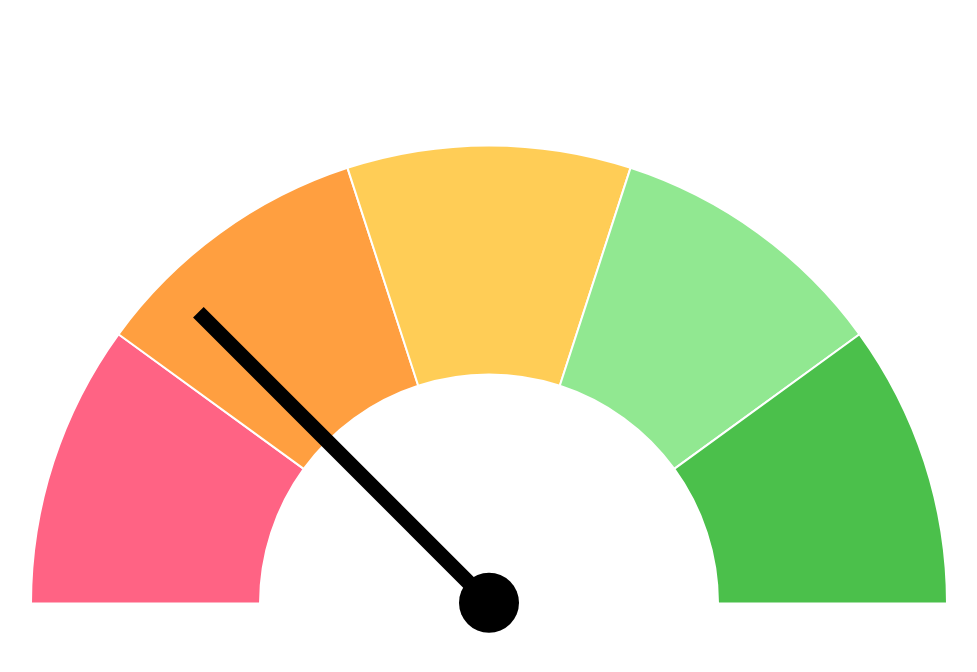
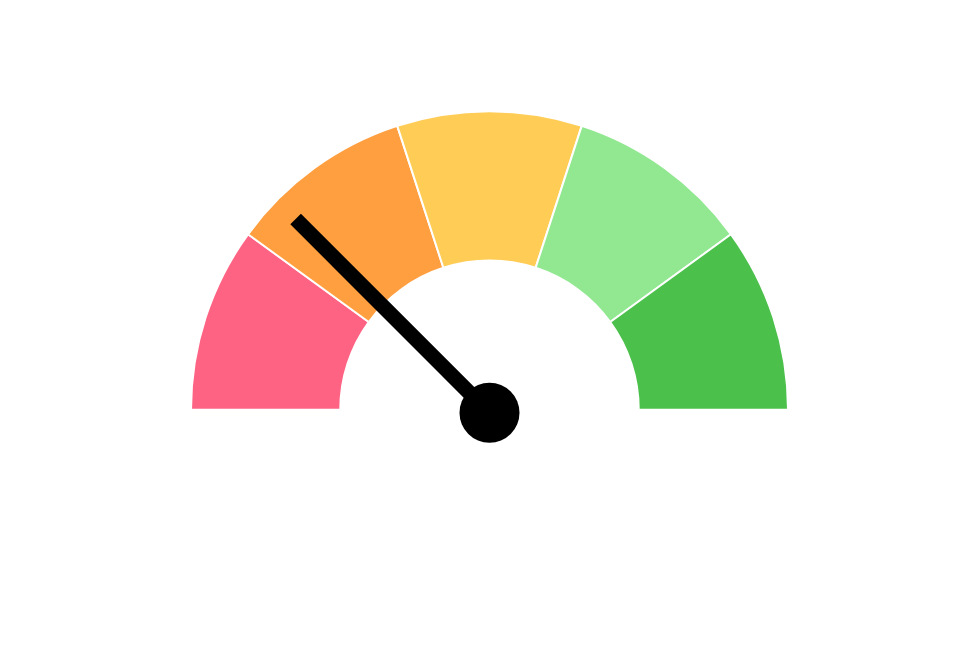
Before and after one commit to dmityabondar/chart-js-simple-speedometr, a plain HTML site: page index.html in a window 1280 px wide. Shown: the whole page, without its empty margins (150-1127 px from the left). Drawn offline with nearby package versions, Linux system fonts and the light colour scheme.

Commit message:
Changed styles

```diff
--- a/assets/styles.css
+++ b/assets/styles.css
@@ -1,5 +1,5 @@
 .speedometer {
-    max-width: 60rem;
+    max-width: 40rem;
     width: 100%;
     margin: 2rem auto;
 }
```
